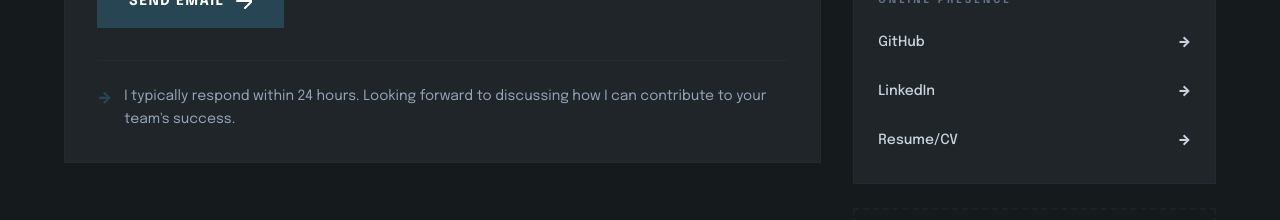
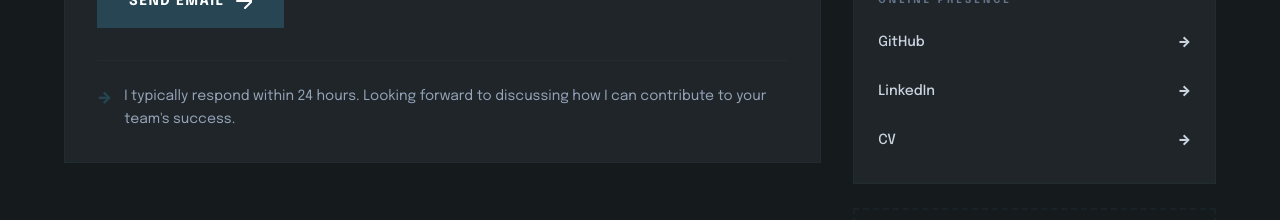
Before and after one commit to Micmada/Portfolio-Website, a React (Vite) app: page / in a window 1280 px wide. Shown: the part 5240-5460 px from the top of the page. Built offline with nearby package versions, Linux system fonts and the light colour scheme; no server answers.

Commit message:
Update Links and Upload CV

```diff
--- a/src/components/Contact.jsx
+++ b/src/components/Contact.jsx
@@ -277,7 +277,7 @@ export default function Contact() {
 
               <div className="space-y-3">
                 <a
-                  href="https://github.com/michaeleddleston"
+                  href="https://github.com/Micmada"
                   target="_blank"
                   rel="noopener noreferrer"
                   className="flex items-center justify-between group transition-all duration-300 p-2 -mx-2"
@@ -296,7 +296,7 @@ export default function Contact() {
                 </a>
 
                 <a
-                  href="https://linkedin.com/in/michaeleddleston"
+                  href="https://www.linkedin.com/in/michael-eddleston-4867a1214/"
                   target="_blank"
                   rel="noopener noreferrer"
                   className="flex items-center justify-between group transition-all duration-300 p-2 -mx-2"
@@ -315,7 +315,7 @@ export default function Contact() {
                 </a>
 
                 <a
-                  href="/resume.pdf"
+                  href="/Michael_Eddleston_CV.pdf"
                   target="_blank"
                   rel="noopener noreferrer"
                   className="flex items-center justify-between group transition-all duration-300 p-2 -mx-2"
@@ -329,7 +329,7 @@ export default function Contact() {
                     e.currentTarget.style.color = '#cbd5e1';
                   }}
                 >
-                  <span className="text-sm font-medium">Resume/CV</span>
+                  <span className="text-sm font-medium">CV</span>
                   <span style={{ fontSize: '14px', fontWeight: '900' }}>→</span>
                 </a>
               </div>
```
Also changed, not shown: 1 other file (tests, documents, lock files or other folders).
